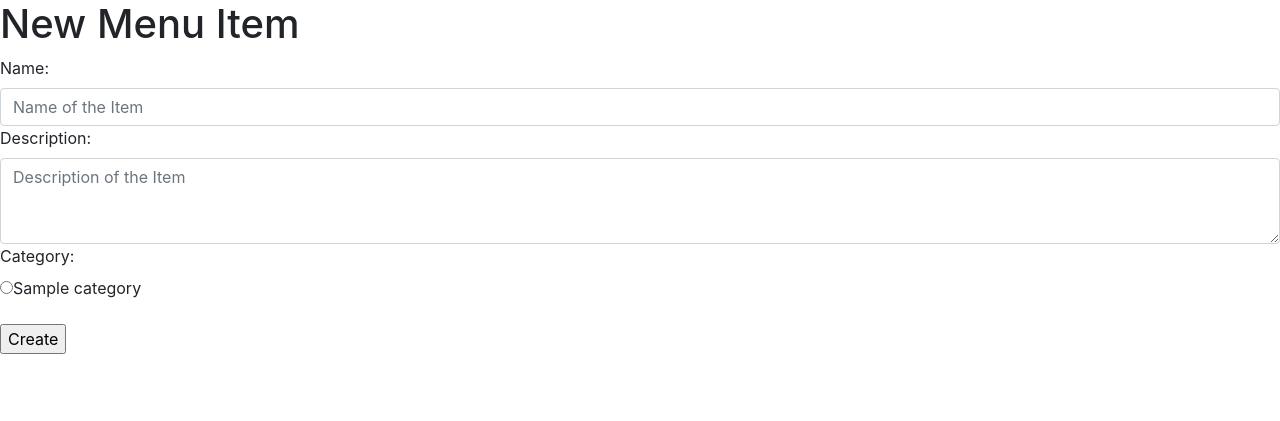
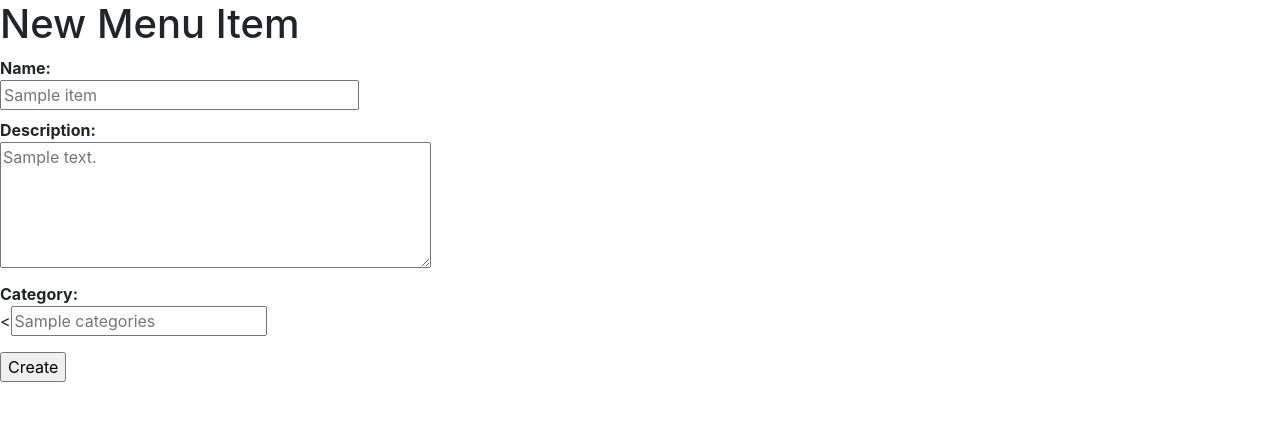
Before and after one commit to Cazariny/catalog, a Flask app: template templates/newitem.html in a window 1280 px wide. Shown: the part 56-477 px from the top of the page. Run offline with Flask 2, Linux system fonts and the light colour scheme; the template is opened without the code that fills it: most values are stand-ins (such as "Sample title", 1, 10 or a date in 2020); some libraries are stand-ins or nearby versions.

```diff
--- a/aplication.py
+++ b/aplication.py
@@ -1,6 +1,7 @@
 from flask import Flask, render_template, request, redirect, jsonify, url_for, flash
 from sqlalchemy import create_engine, asc
 from sqlalchemy.orm import sessionmaker
+from sqlalchemy.pool import SingletonThreadPool
 from models import Base, Categories, Items, User
 from flask import session as login_session
 import random, string
@@ -19,7 +20,8 @@ APPLICATION_NAME = "CatalogLand"
 
 
 # Connect to Database and create database session
-engine = create_engine('sqlite:///catalog.db')
+engine = create_engine('sqlite:///catalog.db',
+                       poolclass=SingletonThreadPool)
 Base.metadata.bind = engine
 
 DBSession = sessionmaker(bind=engine)
@@ -200,6 +202,8 @@ def catalogJSON():
 @app.route('/')
 @app.route('/home')
 def principal():
+    DBSession = sessionmaker(bind=engine)
+    session = DBSession()
     categories = session.query(Categories)
     items = session.query(Items).order_by(asc(Items.name))
     if 'username' not in login_session:
@@ -211,13 +215,15 @@ def principal():
 # Create a new menu item
 @app.route('/catalog/new/', methods=['GET', 'POST'])
 def newItem():
+    DBSession = sessionmaker(bind=engine)
+    session = DBSession()
     if 'username' not in login_session:
         return redirect('/login')
     category = session.query(Categories)
     if request.method == 'POST':
         newItem = Items(name=request.form['name'],
                         description=request.form['description'],
-                        categories_id=['category'],
+                        categories_id=['categories'],
                         user_id= login_session['user_id'])
         session.add(newItem)
         session.commit()
@@ -228,6 +234,8 @@ def newItem():
 
 @app.route("/catalog/<string:category_name>/items")
 def items(category_name):
+    DBSession = sessionmaker(bind=engine)
+    session = DBSession()
     categories = session.query(Categories)
     category= session.query(Categories).filter_by(name=category_name)
     items= session.query(Items).filter_by(categories_id = Categories.id)
@@ -236,6 +244,8 @@ def items(category_name):
 
 @app.route('/catalog/<string:categories_name>/<string:items_name>')
 def itemInfo(category_name, items_name):
+    DBSession = sessionmaker(bind=engine)
+    session = DBSession()
     categories = session.query(Categories)
     category = session.query(Categories).filter_by(name= category_name).one()
     item= session.query(Items).filter_by(name= items_name).one()
@@ -249,6 +259,8 @@ def itemInfo(category_name, items_name):
 
 @app.route('/catalog/<items_name>/edit', methods=['GET', 'POST'])
 def editItem(item_name):
+    DBSession = sessionmaker(bind=engine)
+    session = DBSession()
     if 'username' not in login_session:
         return redirect('/login')
     editedItem = session.query(Items).filter_by(name=item_name).one()
@@ -265,6 +277,8 @@ def editItem(item_name):
 # Delete a menu item
 @app.route('/catalog/<items_name>/delete', methods=['GET', 'POST'])
 def deleteItem(item_name):
+    DBSession = sessionmaker(bind=engine)
+    session = DBSession()
     if 'username' not in login_session:
         return redirect('/login')
     itemToDelete= session.query(Items).filter_by(name=item_name).one()
@@ -278,6 +292,7 @@ def deleteItem(item_name):
 
 
 if __name__ == '__main__':
+    connect_args = {'check_same_thread': False}
     app.secret_key = 'super_secret_key'
     app.debug = True
     app.run(host='0.0.0.0', port=5000)
--- a/templates/newitem.html
+++ b/templates/newitem.html
@@ -30,22 +30,26 @@
 <div class = 'pane'>
     <form action="{{ url_for('newItem', categories= category)}}" method = 'post'>
 
-        <div class="form-group">
-            <label for="name">Name:</label>
-            <input type ="text" maxlength="50" class="form-control" name="name" placeholder="Name of the Item">
+     <dl>
+        <dt>Name:</dt>
+        <dd><input type ='text' size='30' name='name' placeholder = '{{item.name }}'></dd>
+        <dt>Description:</dt>
+        <dd><textarea name = 'description' rows='5' cols='40' placeholder = '{{item.description }}'></textarea></dd>
+        <dt>Category:</dt>
+        <dd><<input list="Categories" name="Categories" placeholder="{{item.categories}}"> </dd>
+        <datalist id="Categories">
+            <option value="Soccer">
+            <option value="Basketball">
+            <option value="Baseball">
+            <option value="Frisbee">
+            <option value="Snowboarding">
+            <option value="Rock Climbing">
+            <option value="Foosball">
+            <option value="Skating">
+            <option value="Hockey">
+        </datalist>
+    </dl>
 
-            <label for="description">Description:</label>
-            <textarea class="form-control" maxlength="250" rows="3" name="description" placeholder="Description of the Item"></textarea>
-
-            <label for="categories">Category:</label>
-            {% for i in categories %}
-            <div class="radio">
-                <label>
-                    <input type="radio" name="category" value="{{i.id}}">{{i.name}}
-                </label>
-            </div>
-            {% endfor %}
-        </div>
 
 
         <input type='submit' value='Create'>
```
